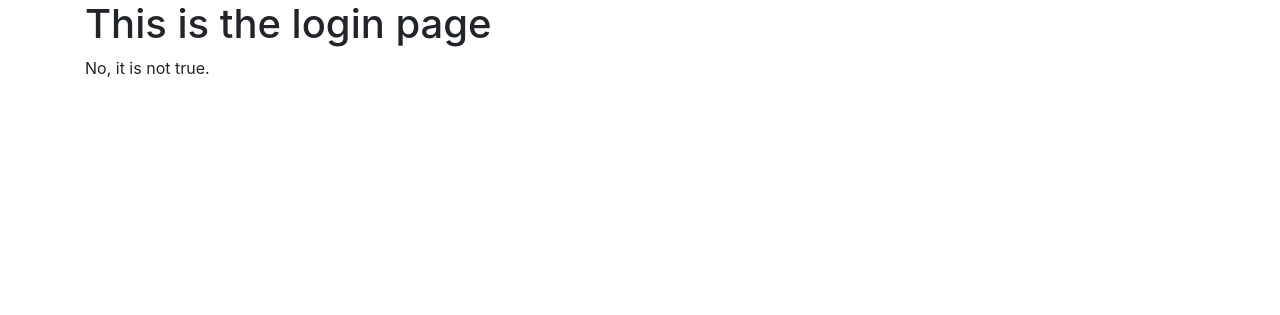
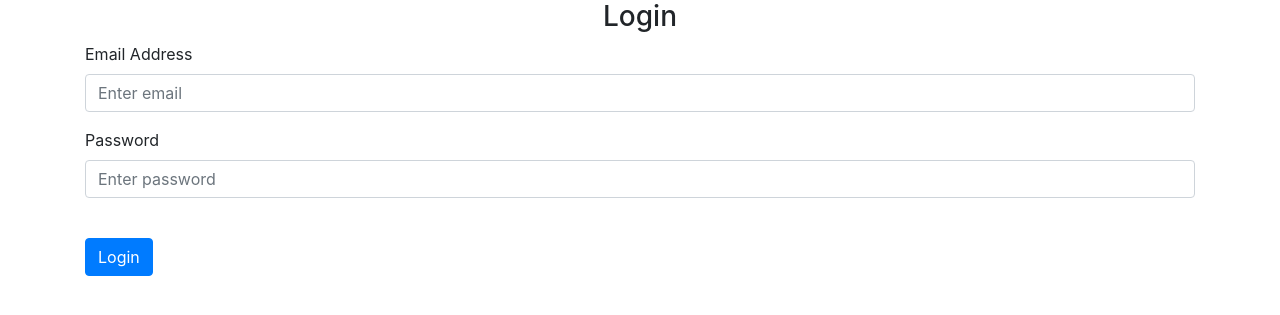
Before and after one commit to robscherer6/csjeopardy, a Flask app: page /login in a window 1280 px wide. Shown: the part 56-371 px from the top of the page. Run offline with Flask 3, Linux system fonts and the light colour scheme; some libraries are stand-ins or nearby versions.

Commit message:
added login verification for inputs plus flash messages

```diff
--- a/website/auth.py
+++ b/website/auth.py
@@ -1,17 +1,37 @@
-from flask import Blueprint, render_template
+from flask import Blueprint, render_template, request, flash
 
 auth = Blueprint('auth', __name__)
 
-@auth.route('/login')
+@auth.route('/login', methods=['GET', 'POST'])
 def login():
-    return render_template("login.html", boolean=False)
+    data = request.form
+    print(data)
+    return render_template("login.html", boolean=True)
 
 @auth.route('/logout')
 def logout():
     return "<p>Logout</p>"
 
-@auth.route('/sign-up')
+@auth.route('/sign-up', methods=['GET', 'POST'])
 def sign_up():
+    if request.method == 'POST':
+        email = request.form.get('email')
+        first_name = request.form.get('firstName')
+        password1 = request.form.get('password1')
+        password2 = request.form.get('password2')
+
+        if len(email) < 4:
+            flash('Email must be greater than 3 characters.', category='error')
+        elif len(first_name) < 2:
+            flash('First name must be greater than 1 character.', category='error')
+        elif password1 != password2:
+            flash('Passwords don\'t match.', category='error')
+        elif len(password1) < 7:
+            flash('Password must be at least 7 characters.', category='error')
+        else:
+            #add user to database
+            flash('Account created!', category='success')
+
     return render_template("sign_up.html")
 
 @auth.route('/jeopardy')
--- a/website/templates/base.html
+++ b/website/templates/base.html
@@ -31,6 +31,29 @@
                 </div>
             </div>
         </nav>
+
+        {%with messages = get_flashed_messages(with_categories=true) %}
+        {% if messages %}
+            {% for category, message in messages %}
+            {% if category == 'error' %}
+                <div class="alert alert-danger alert-dismissible fade show" role="alert">
+                    {{ message }}
+                    <button type="button" class="close" data-dismiss="alert">
+                        <span aria-hidden="true">&times;</span>
+                    </button>
+                </div>
+                {% else %}
+                <div class="alert alert-success alert-dismissible fade show" role="alert">
+                    {{ message }}
+                    <button type="button" class="close" data-dismiss="alert">
+                        <span aria-hidden="true">&times;</span>
+                    </button>
+                </div>
+            {% endif %}
+            {% endfor %}
+        {% endif %}
+        {% endwith %}
+
         <div class="container"> {% block content %} {% endblock %}</div>
         <script
         src="https://code.jquery.com/jquery-3.2.1.slim.min.js"
--- a/website/templates/login.html
+++ b/website/templates/login.html
@@ -1,9 +1,26 @@
 {% extends "base.html" %} {% block title %}Login{% endblock %}
 {% block content %}
-<h1>This is the login page</h1>
-{% if boolean == True %}
-Yes it is true!
-{% else %}
-No, it is not true.
-{% endif %}
+<form method="POST">
+    <h3 align="center">Login</h3>
+    <div class="form-group">
+        <label for="email">Email Address</label>
+        <input
+            type="email"
+            class="form-control"
+            id="email"
+            name="email"
+            placeholder="Enter email">
+    </div>
+    <div class="form-group">
+        <label for="password">Password</label>
+        <input
+            type="password"
+            class="form-control"
+            id="password"
+            name="password"
+            placeholder="Enter password">
+    </div>
+    <br>
+    <button type="submit" class="btn btn-primary">Login</button>
+</form>
 {% endblock %}
--- a/website/templates/sign_up.html
+++ b/website/templates/sign_up.html
@@ -26,7 +26,7 @@
             type="password"
             class="form-control"
             id="password1"
-            name="password"
+            name="password1"
             placeholder="Enter password">
     </div>
     <div class="form-group">
@@ -35,7 +35,7 @@
             type="password"
             class="form-control"
             id="password2"
-            name="password"
+            name="password2"
             placeholder="Confirm password">
     </div>
     <br>
```
